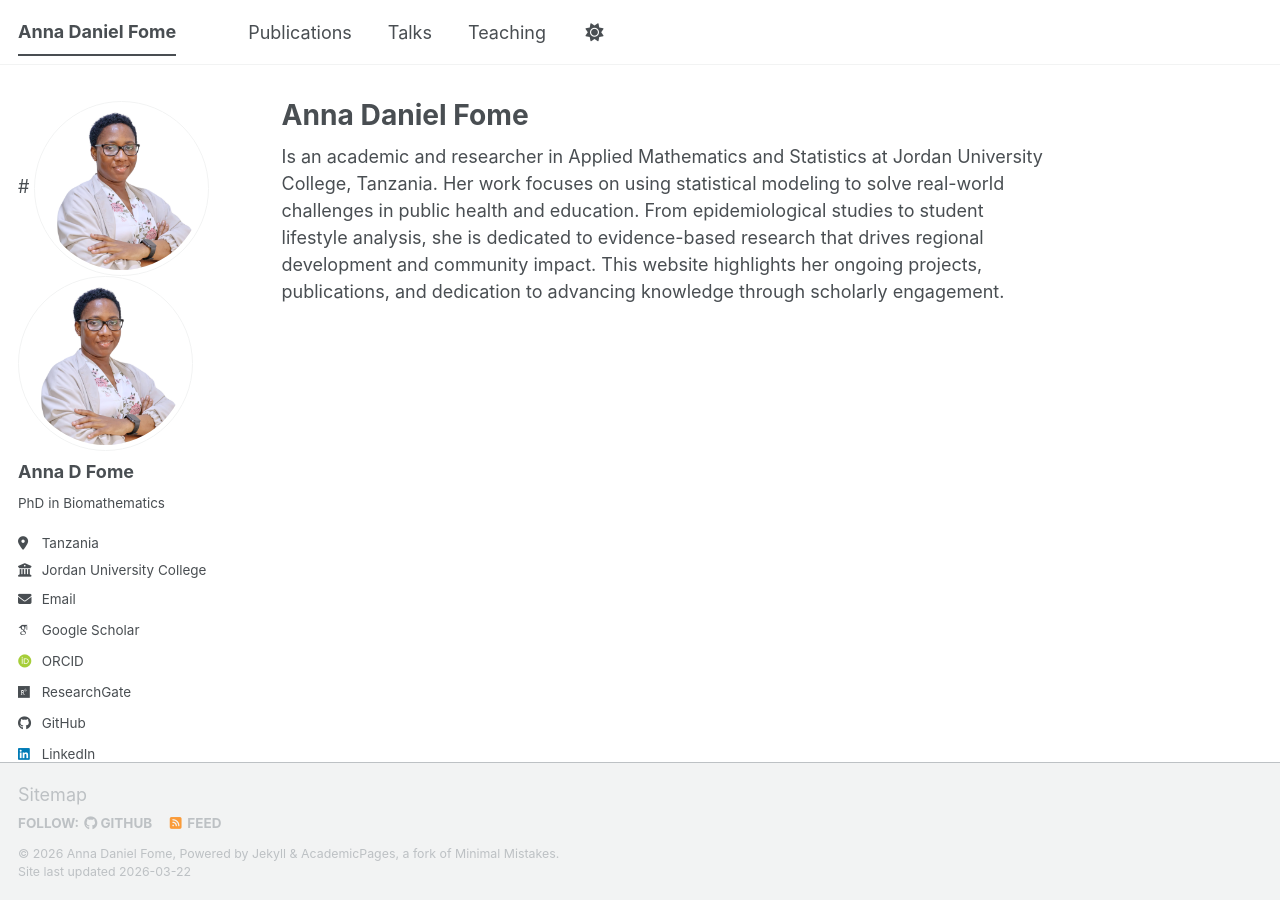
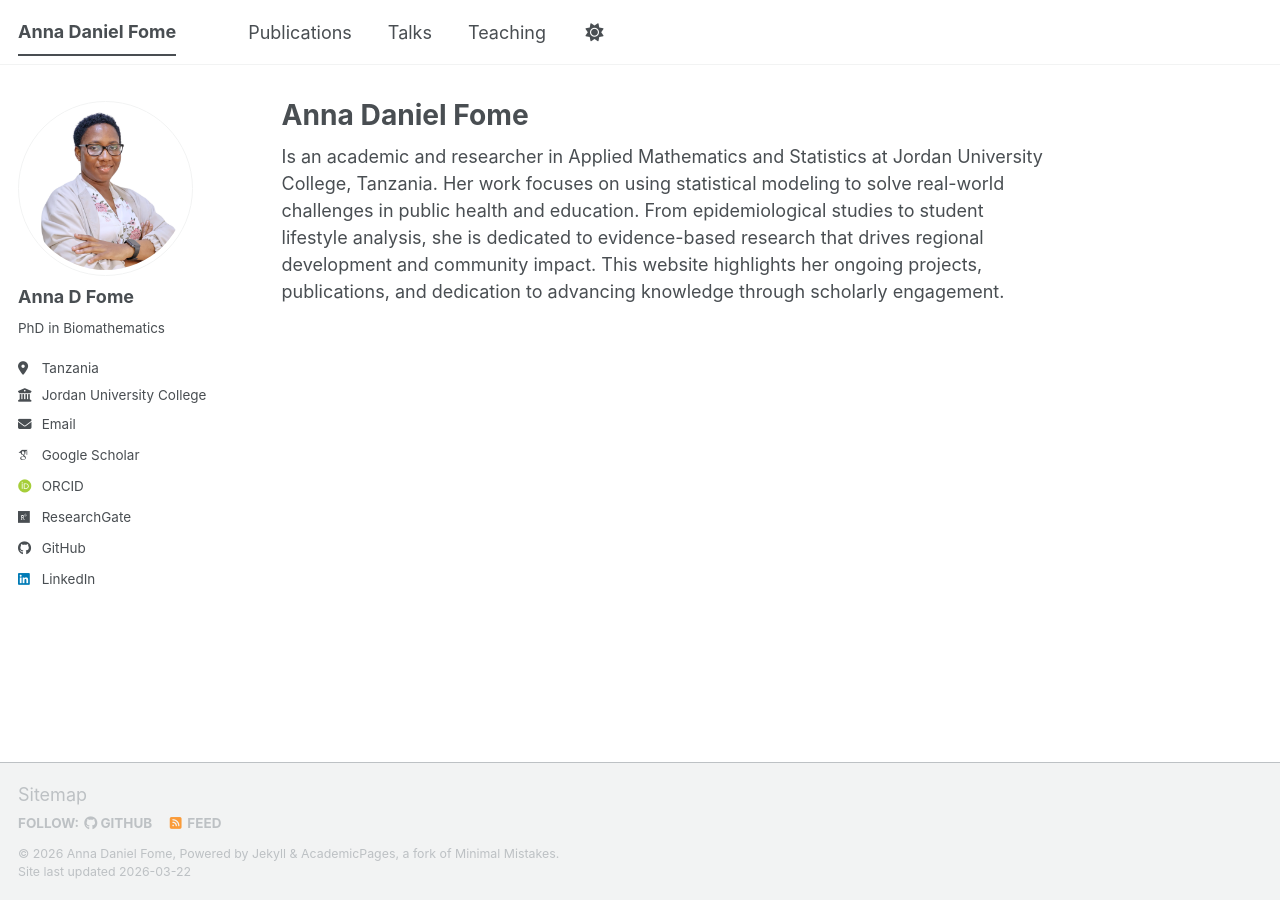
Before and after one commit to FomeA/FomeA.github.io, a Jekyll site: the page built from _pages/about.md, in a window 1280 px wide. Built offline with Jekyll 4.4.1, drawn with Linux system fonts in a browser that asks for light colours; some web fonts are replaced; a script bundle is joined from its source files by our own code; library files that are not in the unit come from our copies.

Commit message:
Update author-profile.html

```diff
--- a/_includes/author-profile.html
+++ b/_includes/author-profile.html
@@ -8,7 +8,6 @@
 
   <div class="author__avatar">
     {% if author.avatar contains "://" %}
-    	# <img src="{{ author.avatar }}" alt="{{ author.name }}"  fetchpriority="high" />
       <img src="{{ site.author.avatar | relative_url }}" alt="{{ site.author.name }}">
     {% else %}
     	<img src="{{ author.avatar | prepend: "/images/" | prepend: base_path }}" class="author__avatar" alt="{{ author.name }}"  fetchpriority="high" />
```
